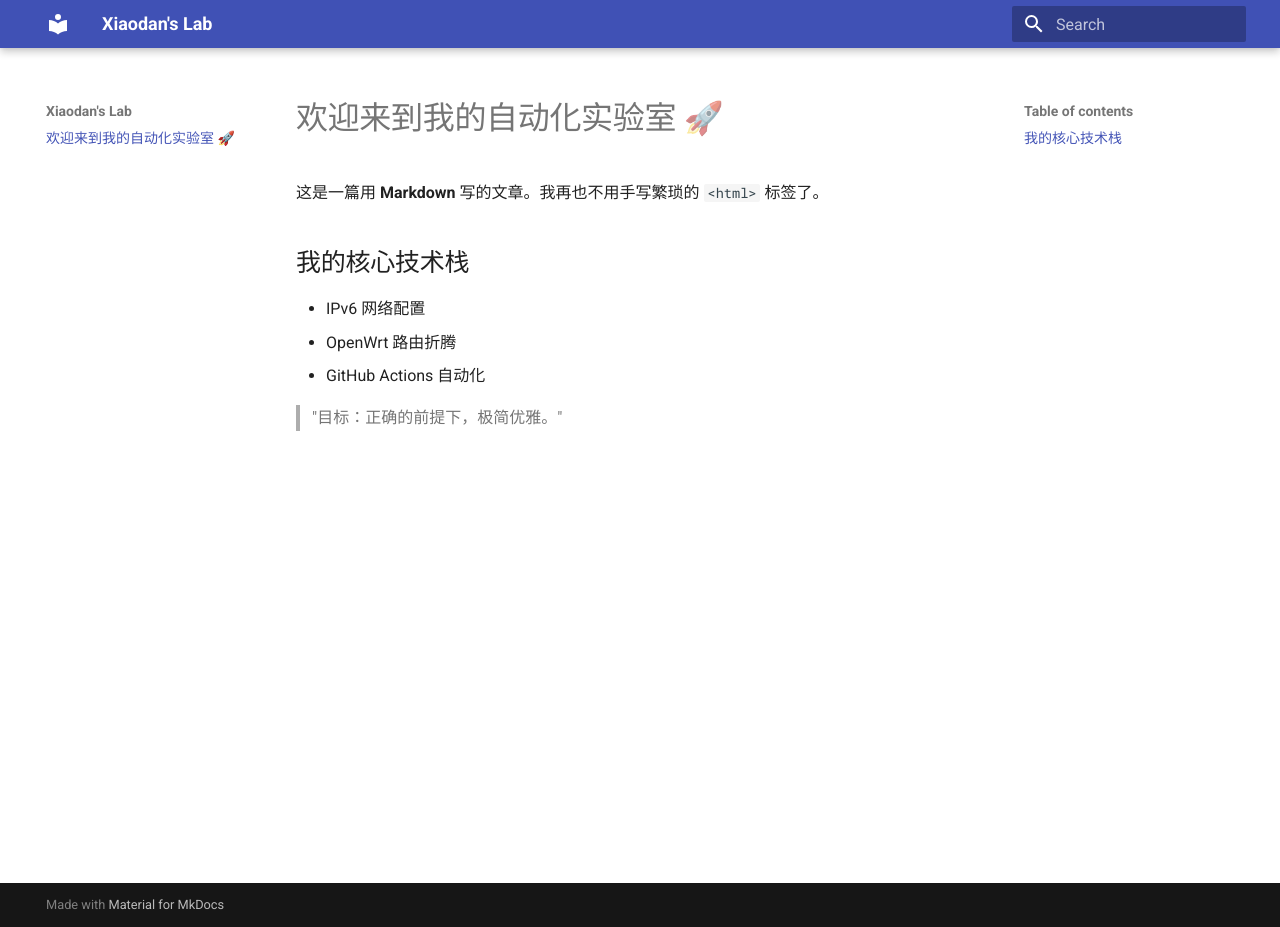
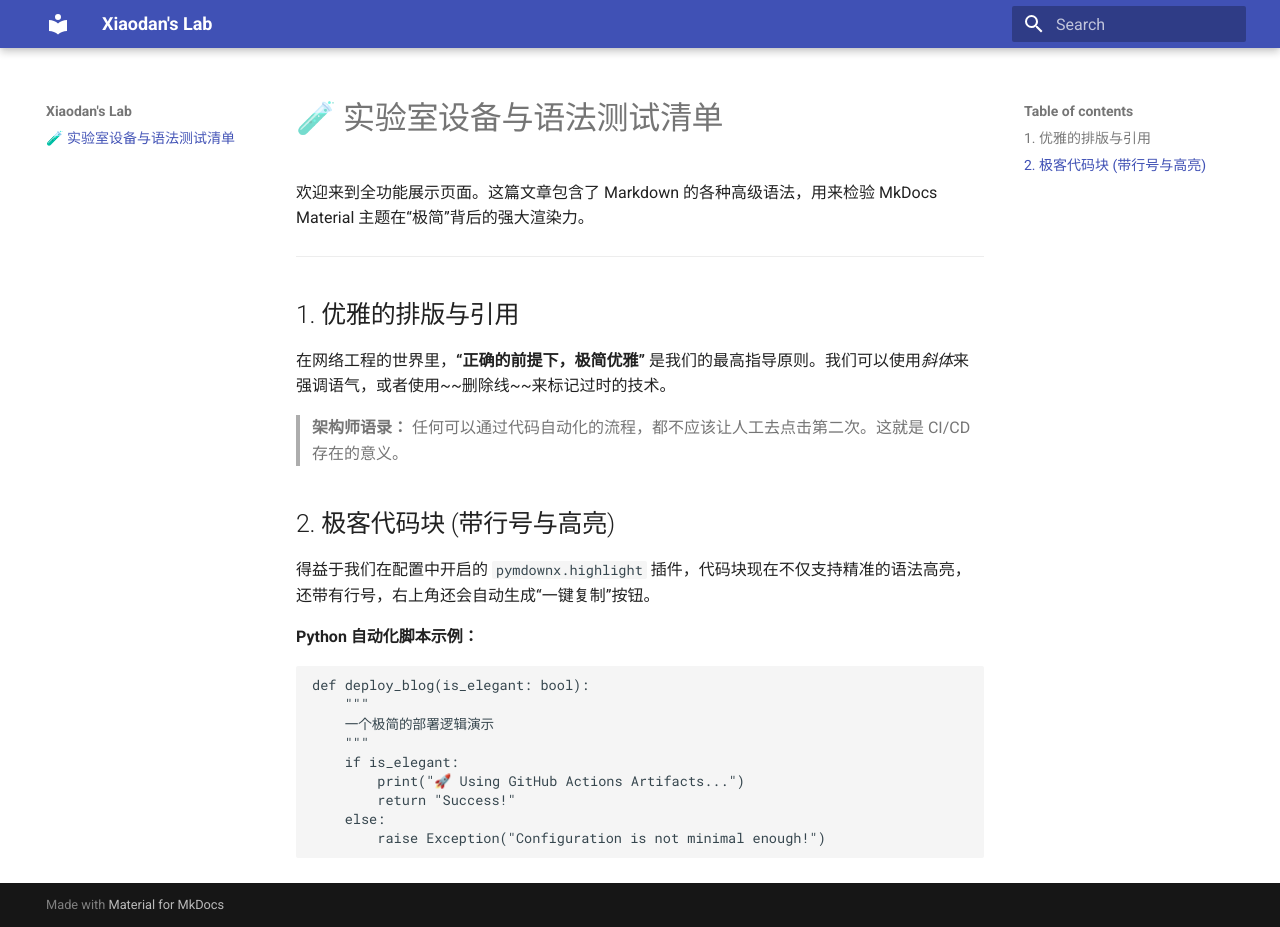
Before and after one commit to xiao-dan-1/action-test, an MkDocs documentation site: the page built from docs/index.md, in a window 1280 px wide and 927 px high. Built offline with MkDocs 1.6.1 and Material for MkDocs 9.7.7, drawn with Linux system fonts in a browser that asks for light colours.

Commit message:
docs: add full feature showcase in index.md

````diff
--- a/docs/index.md
+++ b/docs/index.md
@@ -1,10 +1,29 @@
-# 欢迎来到我的自动化实验室 🚀
+# 🧪 实验室设备与语法测试清单
 
-这是一篇用 **Markdown** 写的文章。我再也不用手写繁琐的 `<html>` 标签了。
+欢迎来到全功能展示页面。这篇文章包含了 Markdown 的各种高级语法，用来检验 MkDocs Material 主题在“极简”背后的强大渲染力。
 
-## 我的核心技术栈
-* IPv6 网络配置
-* OpenWrt 路由折腾
-* GitHub Actions 自动化
+---
 
-> "目标：正确的前提下，极简优雅。"
+## 1. 优雅的排版与引用
+
+在网络工程的世界里，**“正确的前提下，极简优雅”** 是我们的最高指导原则。我们可以使用*斜体*来强调语气，或者使用~~删除线~~来标记过时的技术。
+
+> **架构师语录：**
+> 任何可以通过代码自动化的流程，都不应该让人工去点击第二次。这就是 CI/CD 存在的意义。
+
+## 2. 极客代码块 (带行号与高亮)
+
+得益于我们在配置中开启的 `pymdownx.highlight` 插件，代码块现在不仅支持精准的语法高亮，还带有行号，右上角还会自动生成“一键复制”按钮。
+
+**Python 自动化脚本示例：**
+```python
+def deploy_blog(is_elegant: bool):
+    """
+    一个极简的部署逻辑演示
+    """
+    if is_elegant:
+        print("🚀 Using GitHub Actions Artifacts...")
+        return "Success!"
+    else:
+        raise Exception("Configuration is not minimal enough!")
+```
````
